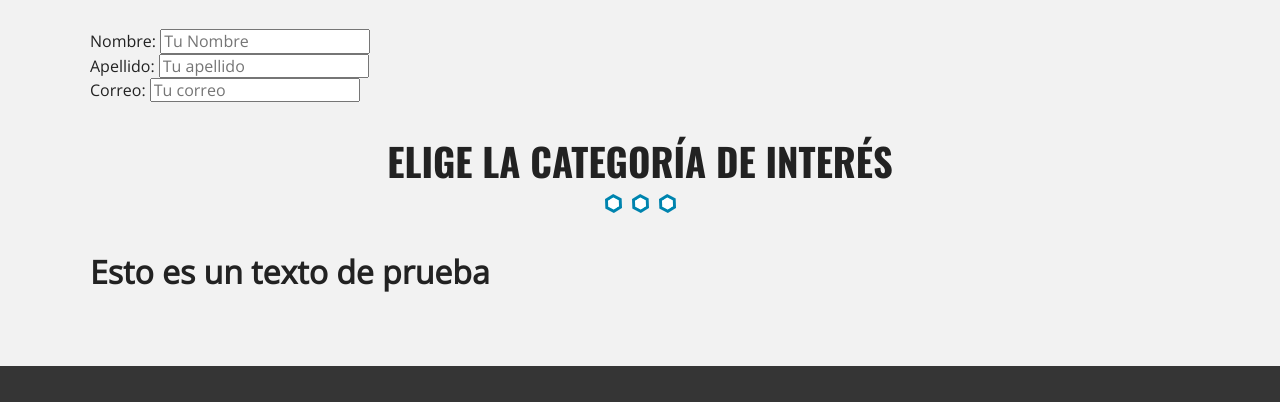
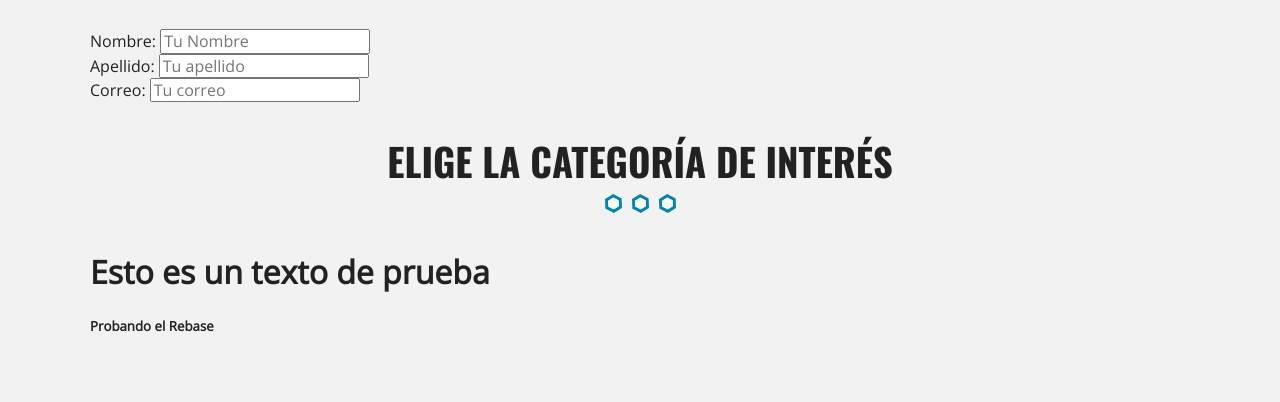
Before and after one commit to cristianorregodev/digitalmind, a plain HTML site: page registro.html in a window 1280 px wide. Shown: the part 1039-1441 px from the top of the page. Drawn offline with nearby package versions, Linux system fonts and the light colour scheme.

Commit message:
Agrega Linea del Rebase

```diff
--- a/registro.html
+++ b/registro.html
@@ -103,6 +103,7 @@
       <div id="interes" class="interes">
         <h2>Elige la categoría de interés</h2>
         <h1>Esto es un texto de prueba</h1>
+        <h5>Probando el Rebase</h5>
       </div>
 
     </form>
```
